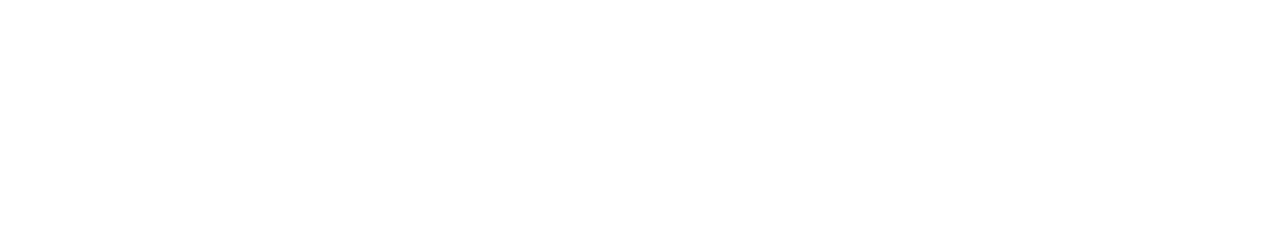
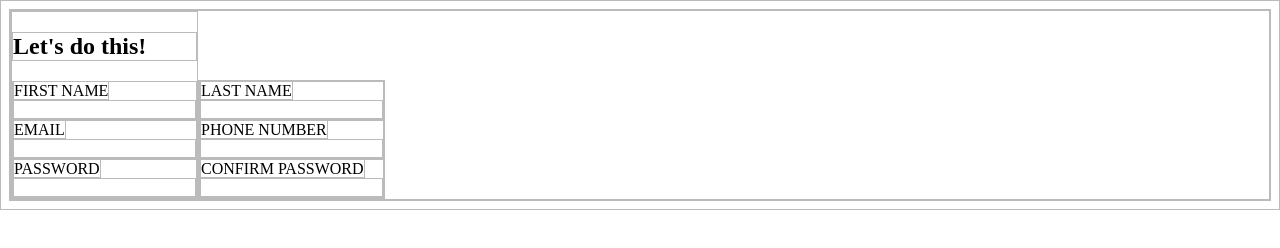
Before and after one commit to oussama-01/sign-up_form, a plain HTML site: page index.html in a window 1280 px wide. Drawn offline with Linux system fonts and the light colour scheme.

Commit message:
Add a basic form

```diff
--- a/index.html
+++ b/index.html
@@ -8,5 +8,44 @@
 </head>
 <body>
 
+
+<form >
+
+
+<div id="form_left">
+    <h2>Let's do this!</h2>
+    <div>
+        <label for="first_name">FIRST NAME</label> <br>
+        <input type="text" id="first_name" >
+    </div>
+    <div>
+        <label for="email">EMAIL</label> <br>
+        <input type="email" id="email">
+    </div>
+    <div>
+        <label for="password">PASSWORD</label> <br>
+        <input type="password" id="password">
+    </div>
+</div>
+
+
+<div id="form_right">
+    <div>
+        <label for="last_name">LAST NAME</label> <br>
+        <input type="text" id="last_name">
+    </div>
+    <div>
+        <label for="phone">PHONE NUMBER</label> <br>
+        <input type="tel" id="phone">
+    </div>
+    <div>
+        <label for="conf_password">CONFIRM PASSWORD</label> <br>
+        <input type="password" id="conf_password">
+    </div>
+</div>
+
+
+</form>
+
 </body>
 </html>
--- a/style.css
+++ b/style.css
@@ -1,6 +1,6 @@
 
 * {
-
+border: 1px solid #bbb;
 }
 
 html {
@@ -10,3 +10,14 @@ html {
 body {
 
 }
+
+form {
+    display: flex;
+
+}
+
+
+#form_right {
+
+    align-self: flex-end;
+}
```
